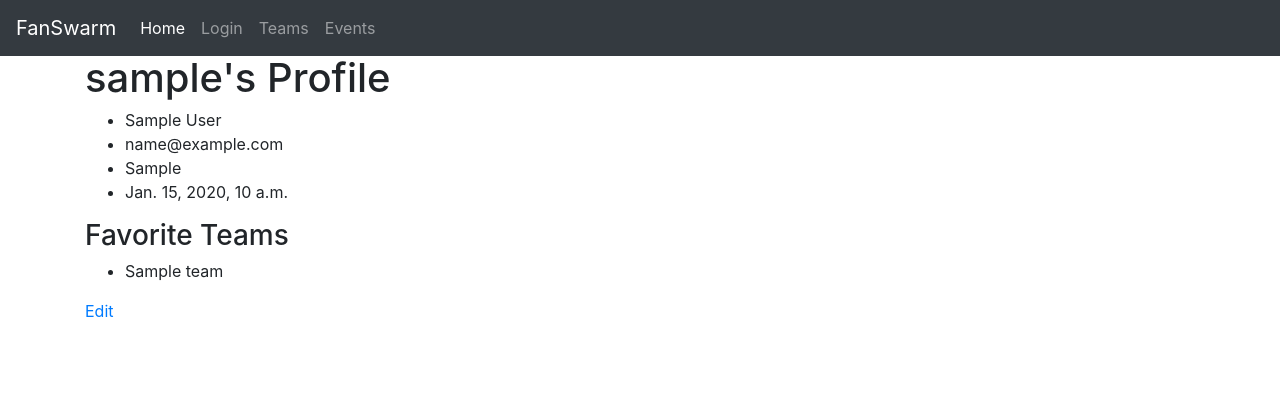
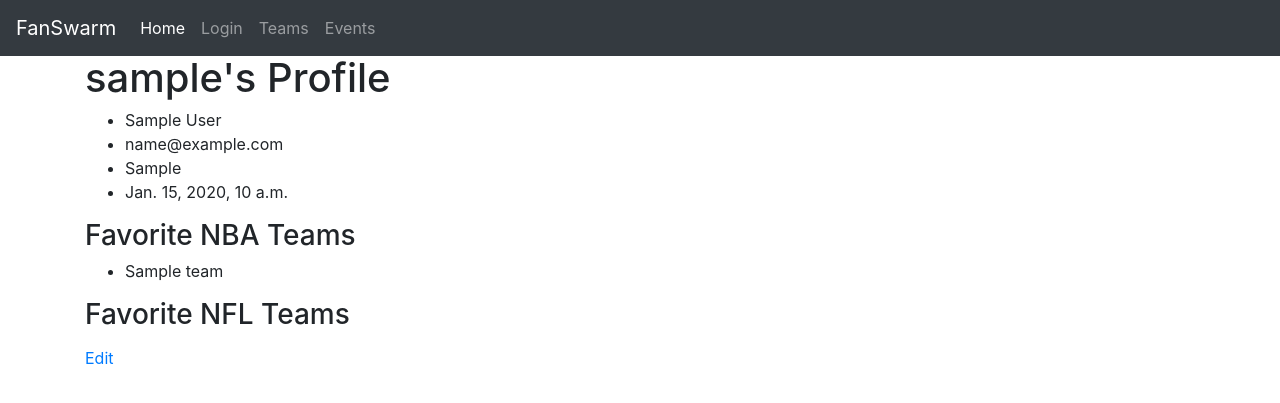
Before and after one commit to jusgolds/FanSwarm, a Django app: page /profile/1/ in a window 1280 px wide. Shown: the top 403 px of the page. Run offline with Django 3.2, Linux system fonts and the light colour scheme; tables that the repository leaves empty hold one stand-in row (values such as "Sample post"); some libraries are stand-ins or nearby versions.

Commit message:
Add different league sorting on user profile

```diff
--- a/fanswarm/templates/user_detail.html
+++ b/fanswarm/templates/user_detail.html
@@ -11,10 +11,21 @@
   <li>{{ user.member_since }}</li>
 </ul>
 
-<h3>Favorite Teams</h3>
+<h3>Favorite NBA Teams</h3>
 <ul>
   {% for team in user.favorite_teams.all %}
+  {% if team.team_sport_id == 1 %}
   <li>{{ team }}</li>
+  {% endif %}
+  {% endfor %}
+</ul>
+
+<h3>Favorite NFL Teams</h3>
+<ul>
+  {% for team in user.favorite_teams.all %}
+  {% if team.team_sport_id == 2 %}
+  <li>{{ team }}</li>
+  {% endif %}
   {% endfor %}
 </ul>
 
```
